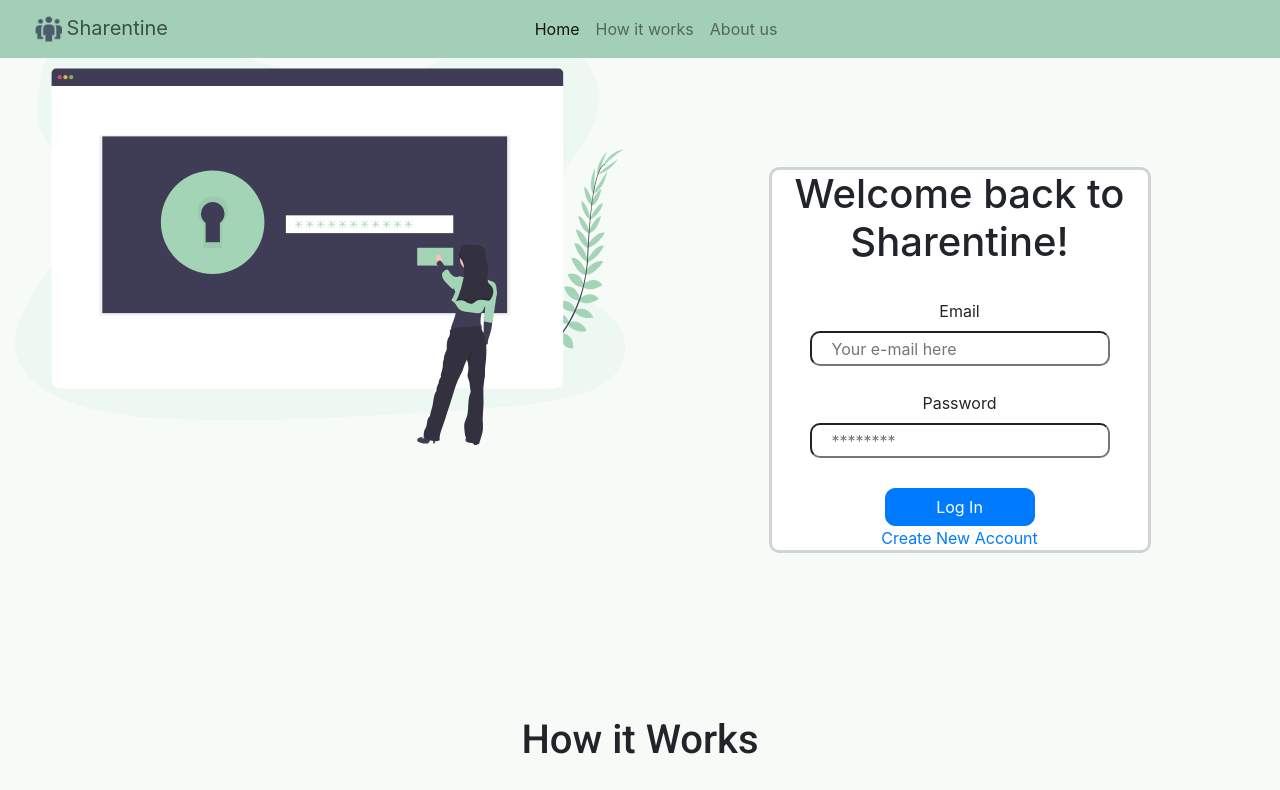
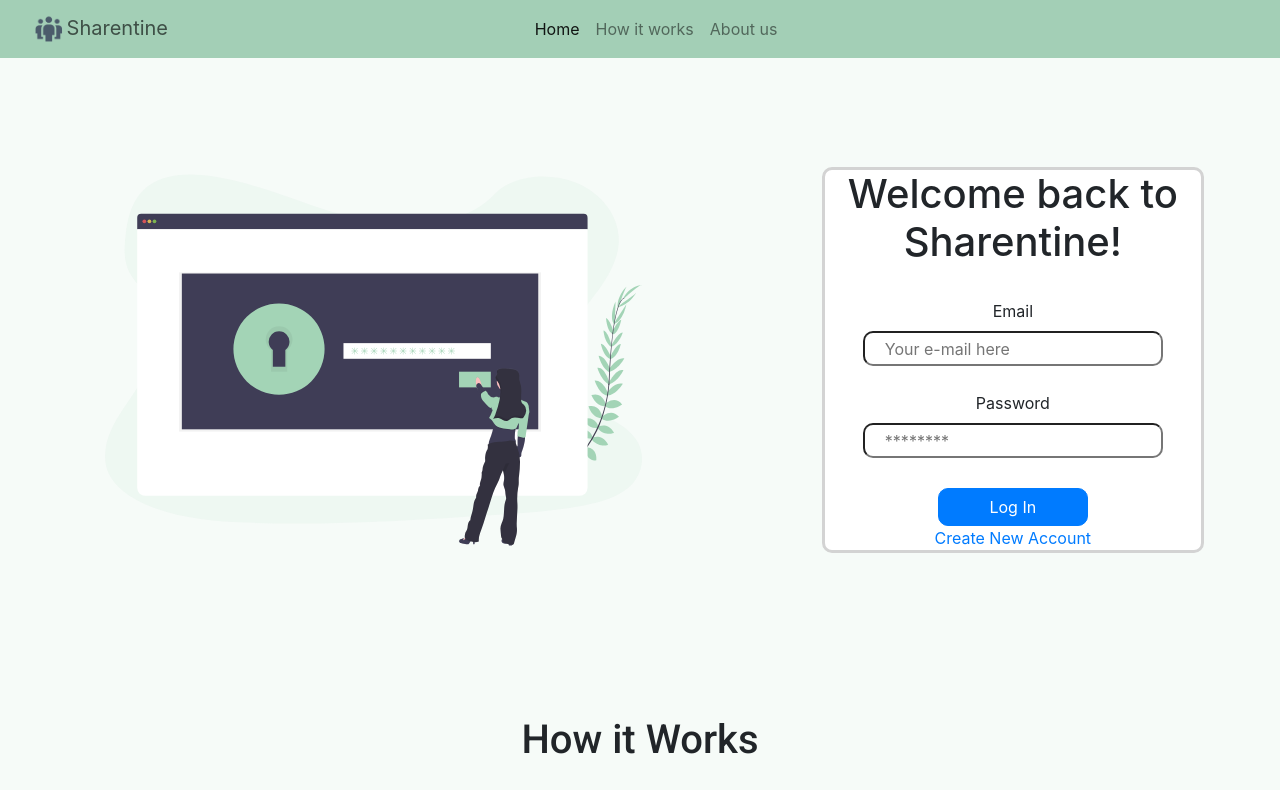
Before and after one commit to CamilaFass/sharentine-front, a React (Create React App) app: page / in a window 1280 px wide. Shown: the top 790 px of the page. Built offline with nearby package versions, Linux system fonts and the light colour scheme.

Commit message:
code refactoring

```diff
--- a/src/routeComponent/login/Login.js
+++ b/src/routeComponent/login/Login.js
@@ -61,9 +61,9 @@ function Login(props) {
 
   return (
     <div className="SignUp d-flex">
-      <div className="col-6">
+      <div className="col-7 d-flex justify-content-center">
         <img
-          className="img-form-signup w-100 justify-content-center"
+          className="img-form-signup w-75 "
           src="./images/authImg.svg"
           alt=""
         />
```
